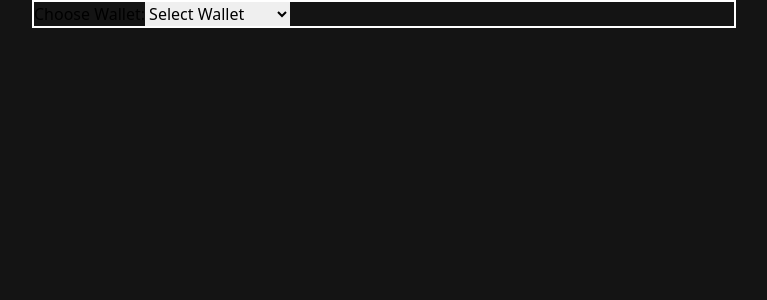
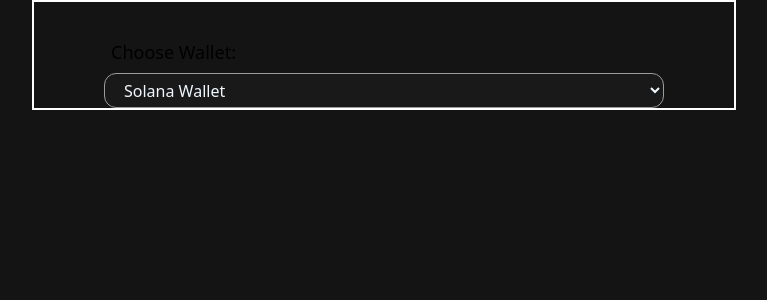
Before and after one commit to VarunSinghBot/Wallet_Frontend, a React (Vite) app: page / in a window 1280 px wide. Shown: the top 300 px of the page, without its empty margins (256-1023 px from the left). Built offline with nearby package versions, Linux system fonts and the light colour scheme.

Commit message:
added select option for choosing the token type

```diff
--- a/src/index.css
+++ b/src/index.css
@@ -1,3 +1,11 @@
 @tailwind base;
 @tailwind components;
 @tailwind utilities;
+
+
+
+
+*{
+    margin: 0;
+    padding: 0;
+}
--- a/src/routCompo/Wallet.jsx
+++ b/src/routCompo/Wallet.jsx
@@ -26,14 +26,14 @@
       <Container>
         <WalletRender>
 
-          <label htmlFor="walletSelect">Choose Wallet:</label>
+          <SelectTag>
+          <label htmlFor="walletSelect" className='text-slate-50 '>Choose Wallet:</label>
 
           <select id="walletSelect" onChange={(e) => setWallet(e.target.value)}>
-            <option value="">Select Wallet</option>
-            <option value="AddSolWallet">Solana Wallet</option>
+            <option value="AddSolWallet" selected>Solana Wallet</option>
             <option value="AddEthWallet">Ethereum Wallet</option>
           </select>
-
+          </SelectTag>
 
           {SelectedWalletComponent && <SelectedWalletComponent />}
         </WalletRender>
@@ -53,6 +53,39 @@
   /* align-items: center; */
 `;
 
+const SelectTag = styled.div`
+  margin-top: 30px;
+  height: auto;
+  width: 100%;
+  /* border: 1px solid red; */
+  display: flex;
+  align-items: center;
+  justify-content: center;
+  flex-direction: column;
+  text-align: left;
+
+  label{
+    width: 80%;
+    padding:7px;
+    font-size: large;
+  }
+  select{
+    height: 35px;
+    border-radius: 12px;
+    padding-inline:15px;
+    width: 80%;
+    cursor: pointer;
+    color: aliceblue;
+    background-color: rgb(25,25,25);
+    border: 1.8px solid #9c9c9c;
+
+
+  }
+  option{
+    cursor: pointer;
+  }
+`;
+
 const WalletRender = styled.div`
   height: 100%;
   width: 55%;
```
Also changed, not shown: src/routCompo/Signup.jsx (+5 -5 lines).
